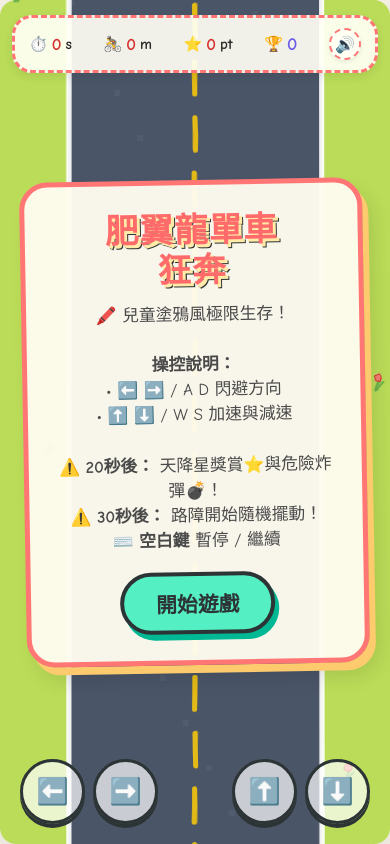
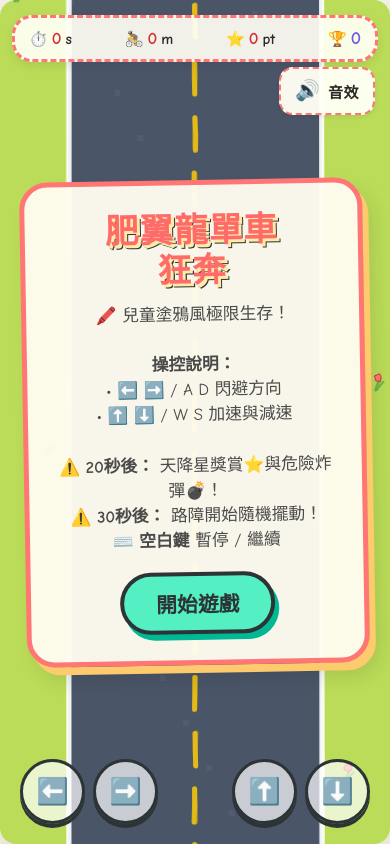
Before and after one commit to lonely87513/chubby-dino-bike-rush, a plain HTML site: page index.html in a window 390 px wide. Drawn offline with Linux system fonts and the light colour scheme; a web font is replaced by a local one.

Commit message:
Enhance sound toggle: larger button + 音效/靜音 text label
- Increase button size to mobile-friendly 48px+ touch target
- Add text label: 音效 (sound on) / 靜音 (muted)
- Keep icon (🔊/🔇) alongside text for visual cue
- Toggle both icon and text in setSoundEnabled
- All existing functionality preserved (localStorage, smooth gain ramp)

```diff
--- a/index.html
+++ b/index.html
@@ -90,30 +90,53 @@
  font-size: 17px;
  }
 
+ /* Sound toggle — anchored to bottom-right of #score-display, large touch target with icon + label */
  #sound-toggle {
+ position: absolute;
+ top: calc(100% + 8px);
+ right: 0;
  pointer-events: auto;
- background: rgba(255, 255, 245, 0.92);
+ background: rgba(255, 255, 245, 0.96);
  border: 2px dashed #ff7675;
- border-radius: 50%;
- width: 32px;
- height: 32px;
+ border-radius: 14px;
+ min-height: 48px;
+ padding: 8px 14px;
  display: flex;
+ align-items: center;
  justify-content: center;
- align-items: center;
- font-size: 16px;
+ gap: 8px;
+ color: #2c2825;
  cursor: pointer;
- padding: 0;
  box-shadow: 0 2px 4px rgba(0,0,0,0.08);
- transition: transform 0.1s;
+ transition: transform 0.1s, opacity 0.2s, border-color 0.2s;
  -webkit-tap-highlight-color: transparent;
+ white-space: nowrap;
+ font: inherit;
+ }
+
+ #sound-toggle .sound-icon {
+ font-size: 20px;
+ line-height: 1;
+ }
+
+ #sound-toggle .sound-label {
+ font-size: 15px;
+ font-weight: bold;
+ letter-spacing: 0.5px;
+ }
+
+ /* Muted state — dim the whole button to convey the off state at a glance */
+ #sound-toggle.muted {
+ opacity: 0.6;
+ border-color: #b2bec3;
  }
 
  #sound-toggle:hover {
- transform: scale(1.08);
+ transform: scale(1.04);
  }
 
  #sound-toggle:active {
- transform: scale(0.92);
+ transform: scale(0.96);
  }
 
  .screen {
@@ -241,7 +264,7 @@
  <div class="score-item">🚴 <span id="dist-display">0</span>m</div>
  <div class="score-item">⭐ <span id="bonus-display">0</span>pt</div>
  <div class="score-item" style="color: #6c5ce7;">🏆 <span id="total-display" style="color:#6c5ce7; font-size: 18px;">0</span></div>
- <button id="sound-toggle" type="button" aria-label="音效開關">🔊</button>
+ <button id="sound-toggle" type="button" aria-label="音效開關" aria-pressed="true"><span class="sound-icon">🔊</span><span class="sound-label">音效</span></button>
  </div>
 
  <div class="touch-controls">
@@ -623,6 +646,19 @@
  });
  }
 
+ // Sync the sound toggle button UI to the current soundEnabled state.
+ // Updates both the icon span and the label span, plus muted class + aria-pressed.
+ function syncSoundButtonUI() {
+ const btn = document.getElementById('sound-toggle');
+ if (!btn) return;
+ const iconEl = btn.querySelector('.sound-icon');
+ const labelEl = btn.querySelector('.sound-label');
+ if (iconEl) iconEl.textContent = soundEnabled ? '🔊' : '🔇';
+ if (labelEl) labelEl.textContent = soundEnabled ? '音效' : '靜音';
+ btn.classList.toggle('muted', !soundEnabled);
+ btn.setAttribute('aria-pressed', soundEnabled ? 'true' : 'false');
+ }
+
  // Mute / unmute by writing to the master gain (smooth ramp to avoid click)
  function setSoundEnabled(enabled) {
  soundEnabled = enabled;
@@ -633,8 +669,7 @@
  masterGain.gain.linearRampToValueAtTime(enabled ? 0.3 : 0, now + 0.05);
  }
  try { localStorage.setItem(SOUND_STORAGE_KEY, enabled ? '1' : '0'); } catch (err) {}
- const btn = document.getElementById('sound-toggle');
- if (btn) btn.textContent = enabled ? '🔊' : '🔇';
+ syncSoundButtonUI();
  }
 
  // Player sprite (Sunshine Yellow dino on red bike, 1024x1024 with transparent background)
@@ -1390,7 +1425,7 @@
  setSoundEnabled(!soundEnabled);
  });
  // Reflect restored preference on first paint (before AudioContext exists).
- soundToggleBtn.textContent = soundEnabled ? '🔊' : '🔇';
+ syncSoundButtonUI();
  }
 
  // Initial setup draw
```
